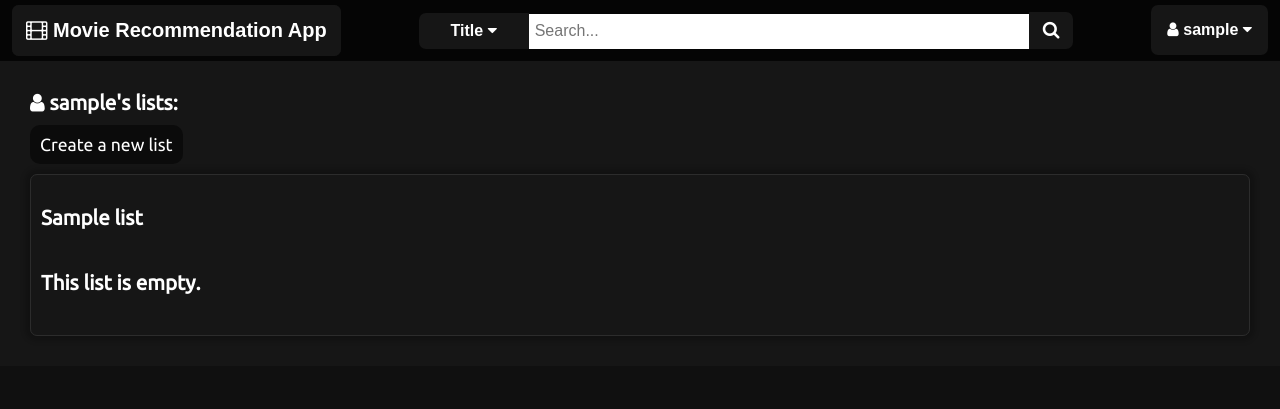
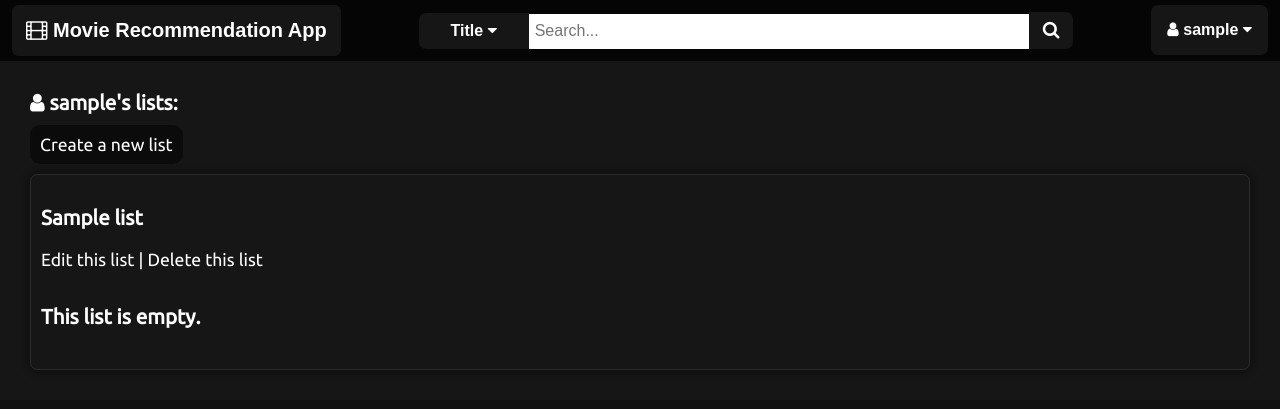
Before and after one commit to midn1ght7/Movie_Site_New, a Django app: page /user/1/lists in a window 1280 px wide. Shown: the top 409 px of the page. Run offline with Django 4.2, Linux system fonts and the light colour scheme; a user stored in the database is signed in; tables that the repository leaves empty hold one stand-in row (values such as "Sample post"); data that the repository does not hold is empty.

Commit message:
Delete & Edit lists

```diff
--- a/Workflow.txt
+++ b/Workflow.txt
@@ -4,9 +4,9 @@ Do poprawy:
 - Więcej ocen
 
 Do zrobienia:
-- Delete lists
 - Search by director
 - List Recommendations
+- List Description
 - Timestamp do watchlisty, listy
 - Deploy na Pythonanywhere
 
@@ -32,6 +32,7 @@ Zrobione:
 - See whole list
 - Watchlist and List control from Profile
 - Show Lists in Your Activity
+- Delete & Edit lists
 
 Filmy do sprawdzenia:
 - Taxi Driver (za mało ocen)
--- a/register/urls.py
+++ b/register/urls.py
@@ -13,6 +13,8 @@ urlpatterns = [
     path('getUserRecommendations/<int:user_id>', views.getUserRecommendations, name="getUserRecommendations"),
     path('getUserWatchlist/<int:user_id>', views.getUserWatchlist, name="getUserWatchlist"),
     path('list/create', views.createListPage, name="createList_page"),
+    path('list/edit/<int:list_id>', views.editListPage, name="editList_page"),
+    path('list/delete/<int:list_id>', views.deleteList, name="deleteList"),
     path('getUserLists/<int:user_id>', views.getUserLists, name="getUserLists"),
     path('getList/<int:list_id>', views.getList, name="getList"),
 ]
--- a/register/views.py
+++ b/register/views.py
@@ -11,6 +11,7 @@ from django_pivot.pivot import pivot
 from movie.models import Movie
 from scipy import spatial
 import operator
+from django.views.decorators.csrf import csrf_exempt
 
 # Create your views here.
 
@@ -48,6 +49,26 @@ def createListPage(request):
     else:
         form = ListForm()
         return render(request, "register/createList.html", {"form":form})
+
+def editListPage(request, list_id):
+    if request.method == "POST":
+        form = ListForm(request.POST)
+        if form.is_valid():
+            edit_list = List.objects.get(id = list_id, user_id = request.user.id)
+            edit_list.name = form.cleaned_data['name']
+            edit_list.save()
+            return redirect("/user/"+str(request.user.id)+"/lists")
+    else:
+        form = ListForm()
+        return render(request, "register/editList.html", {"form":form})
+
+@csrf_exempt
+def deleteList(request, list_id):
+    if request.method == "POST":
+        list_object = get_object_or_404(List, id=list_id)
+        list_object.delete()
+        return JsonResponse({'user_id': request.user.id, 'removed_list': list_id})
+
 
 def userLists(request, user_id):
     return render(request, "register/userLists.html")
--- a/static/css/lists.css
+++ b/static/css/lists.css
@@ -18,3 +18,12 @@
     padding-left: 30px;
     align-self: center;
 }
+
+.list-handlers {
+    margin-bottom: 15px;
+}
+
+.list-handlers a:hover{
+    text-decoration: underline;
+    cursor: pointer;
+}
--- a/static/css/register.css
+++ b/static/css/register.css
@@ -49,3 +49,8 @@ div.register{
     padding-left: 30px;
     align-self: center;
 }
+
+.profile-href:hover{
+    text-decoration: underline;
+    cursor: pointer;
+}
--- a/static/js/list_specific.js
+++ b/static/js/list_specific.js
@@ -15,7 +15,7 @@ async function listData(){
     const response = await fetch(`/getList/${list_id}`,{method:'GET'});
     const data = await response.json();
     list_data = data;
-    document.getElementById("username").innerHTML=`<i class="fa fa-user"></i>  ${user_data.username}'s list: ${list_data.name}`
+    document.getElementById("username").innerHTML=`<a class='profile-href' href='/user/${user_data.user_id}'><i class="fa fa-user"></i> ${user_data.username}</a>'s list: ${list_data.name}`
 }
 
 function styleTitle(title, release_date){
--- a/static/js/lists.js
+++ b/static/js/lists.js
@@ -6,7 +6,9 @@ let user_data = null;
 async function userData(){
     const response = await fetch(`/getUser/${user_id}`,{method:'GET'});
     const data = await response.json();
-    document.getElementById("username").innerHTML=`<i class="fa fa-user"></i>  ${data.username}'s lists:`
+    console.log(data);
+    document.getElementById("username").innerHTML=`<a class='profile-href' href='/user/${data.user_id}'><i class="fa fa-user"></i> ${data.username}</a>'s lists:`
+    document.getElementById("username").onclick = `location.href = '/user/${data.id}';`
     if(user_id == document.getElementById('user_id').innerHTML){
         let div = document.createElement('div');
         div.innerHTML = `
@@ -30,12 +32,13 @@ function styleTitle(title){
     return title;
 }
 
-function htmlScrollers(div_to_append, h3_text, div2_id, div0_id){
+async function htmlScrollers(div_to_append, h3_text, div2_id, div0_id, list_id){
     let div0 = document.createElement('div');
     div0.className = "user-scroller-top"
     div0.id = div0_id
     let h3 = document.createElement('h3');
     h3.textContent = h3_text;
+
     let div1 = document.createElement('div');
     div1.className = "user-scroller";
     let div2 = document.createElement('div');
@@ -43,8 +46,34 @@ function htmlScrollers(div_to_append, h3_text, div2_id, div0_id){
     div2.id = div2_id;
     div1.appendChild(div2);
     div0.appendChild(h3);
+    if(user_id == document.getElementById('user_id').innerHTML){
+        const handler_div = await htmlHandlers(list_id);
+        div0.appendChild(handler_div);
+    }
     div0.appendChild(div1);
     document.getElementById(`${div_to_append}`).appendChild(div0);
+}
+
+async function htmlHandlers(list_id){
+    let div = document.createElement('div');
+    div.className = 'list-handlers'
+    let a_edit = document.createElement('a');
+    a_edit.setAttribute("onclick", `location.href='/list/edit/${list_id}';`);
+    a_edit.innerHTML = `Edit this list`
+    let a_delete = document.createElement('a');
+    a_delete.id = `${list_id}`
+    a_delete.onclick = async function(){
+        const response = await fetch(`/list/delete/${this.id}`,{method:'POST'});
+        const data = await response.json();
+        console.log(data);
+        document.getElementById(`user-scroller-top-${this.id}`).remove();
+    }
+    a_delete.innerHTML = `Delete this list`
+    div.appendChild(a_edit);
+    div.innerHTML += ' | ';
+    div.appendChild(a_delete);
+    //document.getElementById(`user-scroller-top-${list_id}`).appendChild(div);
+    return div;
 }
 
 async function userLists(){
@@ -54,7 +83,7 @@ async function userLists(){
     if(user_lists.user_lists.length > 0){
         for (const list of user_lists.user_lists)
         {
-            htmlScrollers("lists-content", `${list.name}`, `${list.name}-scroller`, `user-scroller-top-${list.id}`)
+            await htmlScrollers("lists-content", `${list.name}`, `${list.name}-scroller`, `user-scroller-top-${list.id}`, `${list.id}`)
             if(list.movies.length > 0){
                 if (list.movies.length > 10) {
                     for (i = 0; i < 10; i++) {
--- a/static/js/ratings.js
+++ b/static/js/ratings.js
@@ -6,7 +6,7 @@ let user_data = null;
 async function userData(){
     const response = await fetch(`/getUser/${user_id}`,{method:'GET'});
     const data = await response.json();
-    document.getElementById("username").innerHTML=`<i class="fa fa-user"></i>  ${data.username}'s all ratings:`
+    document.getElementById("username").innerHTML=`<a class='profile-href' href='/user/${data.user_id}'><i class="fa fa-user"></i> ${data.username}</a>'s all ratings:`
 }
 
 function styleTitle(title, release_date){
--- a/static/js/watchlist.js
+++ b/static/js/watchlist.js
@@ -7,7 +7,7 @@ async function userData(){
     const response = await fetch(`/getUser/${user_id}`,{method:'GET'});
     const data = await response.json();
     user_data = data;
-    document.getElementById("username").innerHTML=`<i class="fa fa-user"></i>  ${data.username}'s watchlist:`
+    document.getElementById("username").innerHTML=`<a class='profile-href' href='/user/${data.user_id}'><i class="fa fa-user"></i> ${data.username}</a>'s watchlist:`
 }
 
 function styleTitle(title, release_date){
```
Also changed, not shown: register/templates/register/editList.html (added, +17 -0 lines).
